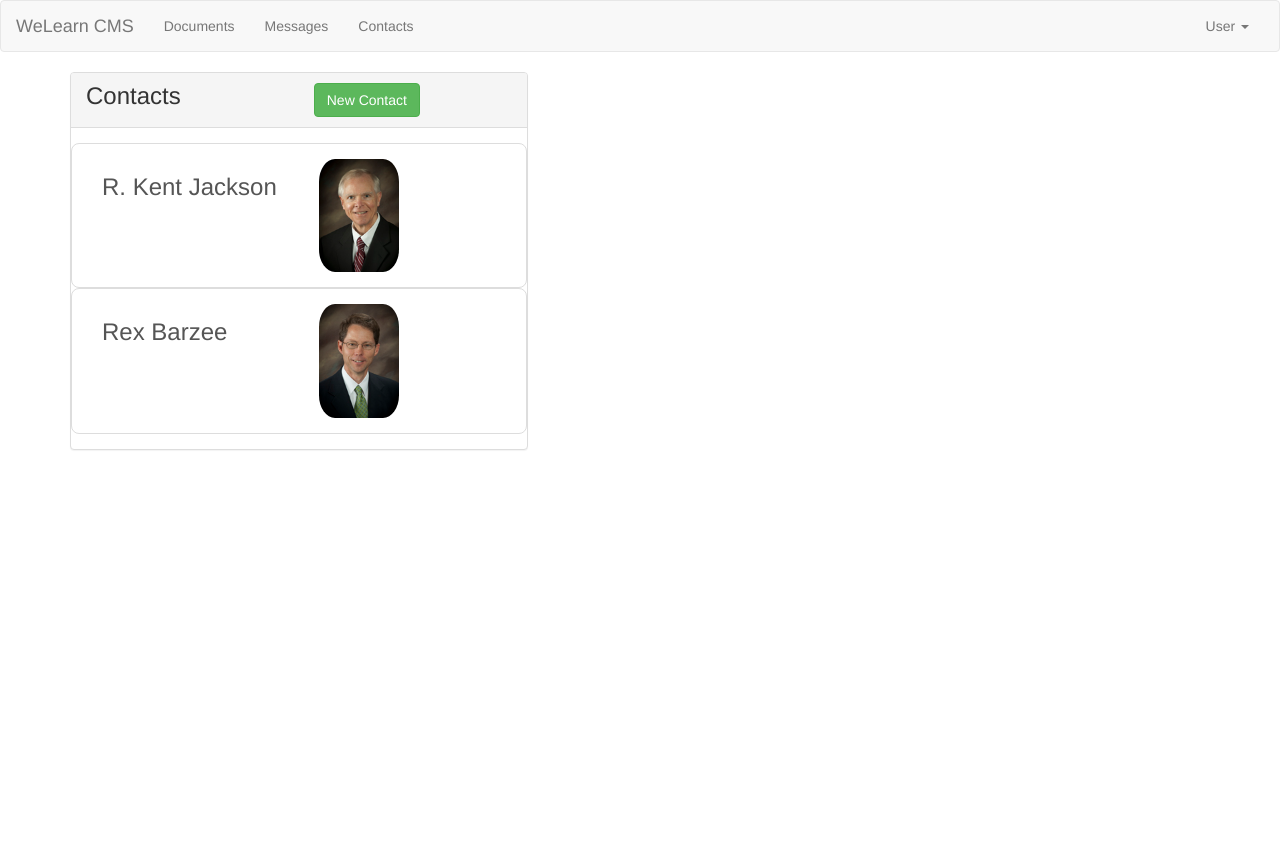
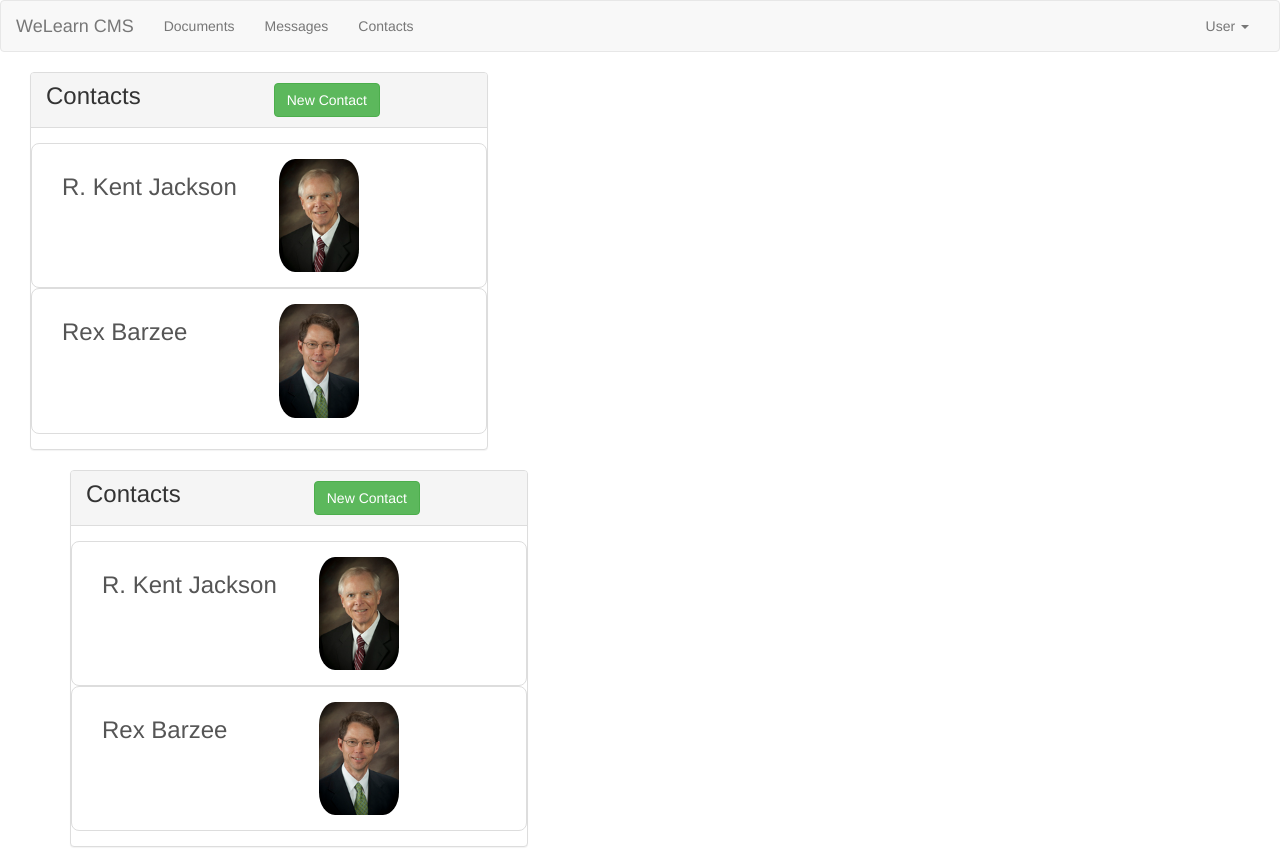
Before and after one commit to EmilyBark3r/cmsW03, an Angular app: page / in a window 1280 px wide. Before the commit the page ends 800 px from the top, so only its background shows below. Built offline with nearby package versions, Linux system fonts and the light colour scheme.

Commit message:
where is documents?

```diff
--- a/src/app/app.component.html
+++ b/src/app/app.component.html
@@ -1,2 +1,7 @@
-<app-header></app-header>
+<app-header (selectedFeatureEvent)="switchView($event)"></app-header>
+<div class="container pull-left" [ngSwitch]="selectedFeature">
+  <app-documents *ngSwitch="'documents'"></app-documents>
+  <app-message *ngSwitch="'messages'"></app-message>
+  <app-contacts *ngSwitchDefault></app-contacts>
+</div>
 <app-contacts></app-contacts>
--- a/src/app/app.component.ts
+++ b/src/app/app.component.ts
@@ -2,14 +2,23 @@ import { Component } from '@angular/core';
 import { RouterOutlet } from '@angular/router';
 import { HeaderComponent } from './header/header.component';
 import { ContactsComponent } from './contacts/contacts.component';
+import { CommonModule } from '@angular/common';
 
 @Component({
   selector: 'app-root',
   standalone: true,
-  imports: [RouterOutlet, HeaderComponent, ContactsComponent],
+  imports: [RouterOutlet, HeaderComponent, ContactsComponent, CommonModule],
   templateUrl: './app.component.html',
   styleUrl: './app.component.css'
 })
-  export class AppComponent {
-    title = 'cms';
+export class AppComponent {
+  title = 'cms';
+
+  selectedFeature!: string;
+
+  switchView(selectedFeature: string) {
+    if (this.selectedFeature?.toUpperCase() !== selectedFeature.toUpperCase()) {
+      this.selectedFeature = selectedFeature;
+    }
   }
+}
--- a/src/app/header/header.component.html
+++ b/src/app/header/header.component.html
@@ -13,9 +13,9 @@
 
     <div class="collapse navbar-collapse" [ngClass]="{ 'in' : isNavbarCollapsed }">
       <ul class="nav navbar-nav">
-        <li><a href="#">Documents</a></li>
-        <li><a href="#">Messages</a></li>
-        <li><a href="#">Contacts</a></li>
+        <li><a href="#" (click)="onSelected('documents')">Documents</a></li>
+        <li><a href="#" (click)="onSelected('messages')">Messages</a></li>
+        <li><a href="#" (click)="onSelected('contacts')">Contacts</a></li>
       </ul>
       <ul class="nav navbar-nav navbar-right">
         <li class="dropdown" [ngClass]="{ 'open' : isUserDropdownOpen }">
--- a/src/app/header/header.component.ts
+++ b/src/app/header/header.component.ts
@@ -5,9 +5,7 @@ import { CommonModule } from '@angular/common';
 @Component({
   selector: 'app-header',
   standalone: true,
-  imports: [
-    CommonModule
-  ],
+  imports: [CommonModule],
   templateUrl: './header.component.html',
   styleUrl: './header.component.css'
 })
```
